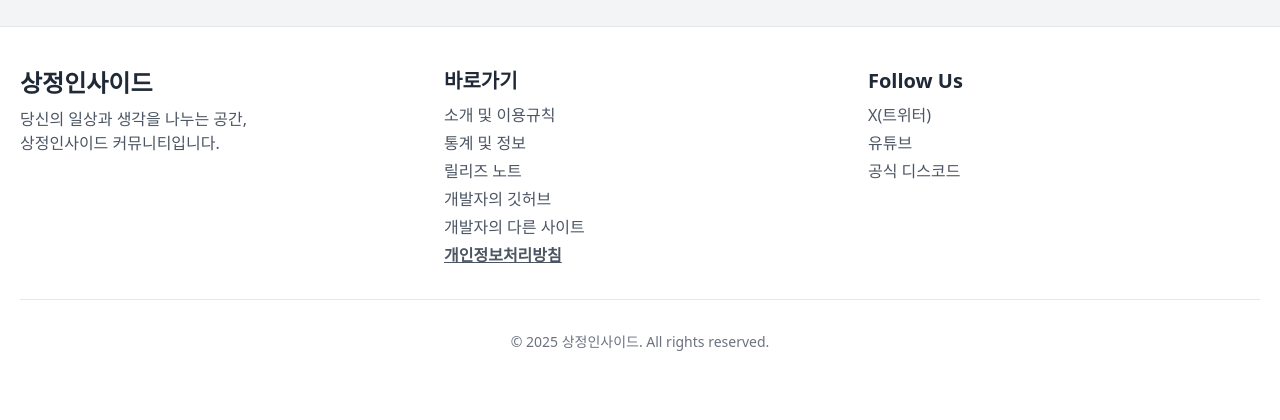
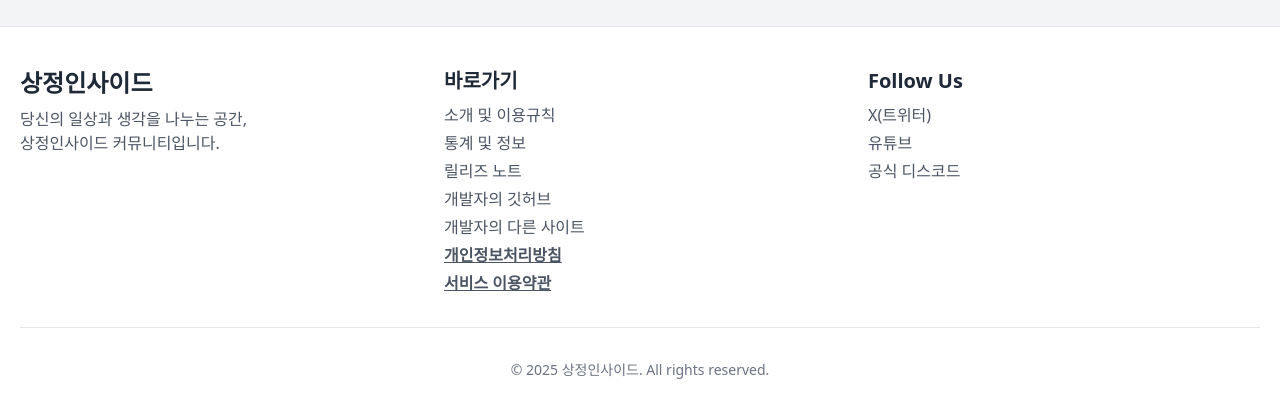
Before and after one commit to Anion15/web-Community, a Flask app: template templates/404.html in a window 1280 px wide. Shown: the part 626-1046 px from the top of the page. Before the commit the page ends 977 px from the top, so only its background shows below. Run offline with Flask 3, Linux system fonts and the light colour scheme; the template is opened without the code that fills it, so the values that code supplies are empty; parts of the project's set-up code (start-up, migrations or seed data) failed here and were passed over; some libraries are stand-ins or nearby versions.

Commit message:
Update 404.html

```diff
--- a/templates/404.html
+++ b/templates/404.html
@@ -437,6 +437,7 @@
           <li><a href="https://github.com/anion15" class="text-gray-600 hover:text-blue-600 transition">개발자의 깃허브</a></li>
           <li><a href="http://anion15.github.io/hangang.html" class="text-gray-600 hover:text-blue-600 transition">개발자의 다른 사이트</a></li>
           <li><a href="/term" class="text-gray-600 hover:text-blue-600 transition"><u><b>개인정보처리방침</b></u></a></li>
+          <li><a href="/service-terms" class="text-gray-600 hover:text-blue-600 transition"><u><b>서비스 이용약관</b></u></a></li>
         </ul>
       </div>
 
```
